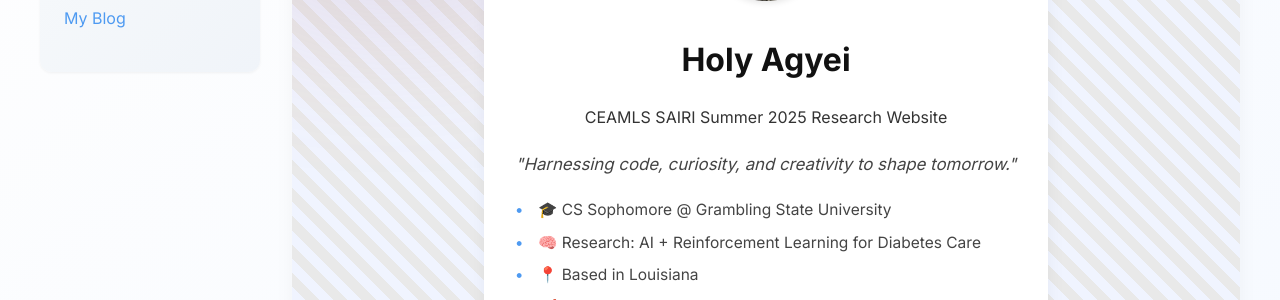
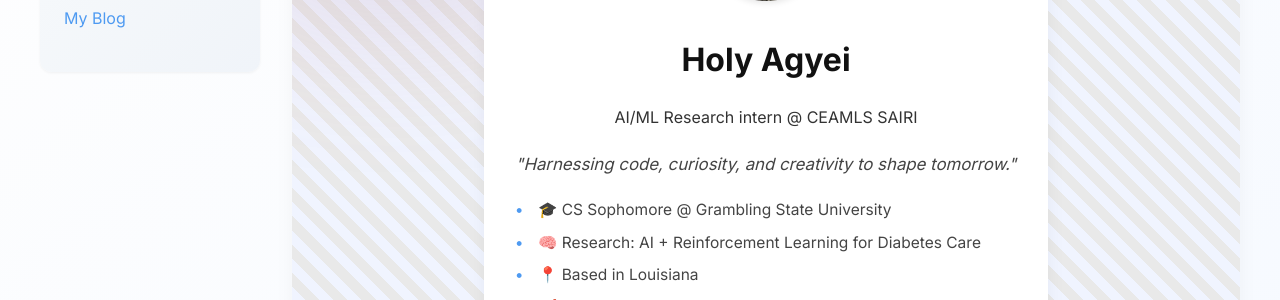
Before and after one commit to holly-agyei/holly-agyei.github.io, a Jekyll site: the page built from index.md, in a window 1280 px wide. Shown: the part 263-563 px from the top of the page. Built offline with Jekyll 4.4.1, drawn with Linux system fonts in a browser that asks for light colours.

Commit message:
Update index.md

```diff
--- a/index.md
+++ b/index.md
@@ -1,15 +1,15 @@
 ---
 layout: home
 title: Holy Agyei
-description: CEAMLS SAIRI Summer 2025 Research Website
+description: AI/ML Research intern @ CEAMLS SAIRI
 
 motto: "Harnessing code, curiosity, and creativity to shape tomorrow."
 
 quick_facts:
-  - "🎓 CS Sophomore @ Grambling State University"
-  - "🧠 Research: AI + Reinforcement Learning for Diabetes Care"
-  - "📍 Based in Louisiana"
-  - "🚀 Love working with data for real-world impact"
+    - "🎓 CS Sophomore @ Grambling State University"
+    - "🧠 Research: AI + Reinforcement Learning for Diabetes Care"
+    - "📍 Based in Louisiana"
+    - "🚀 Love working with data for real-world impact"
 
 linkedin: https://www.linkedin.com/in/holy-agyei-247bab313/
 image: assets/images/me.jpeg
```
